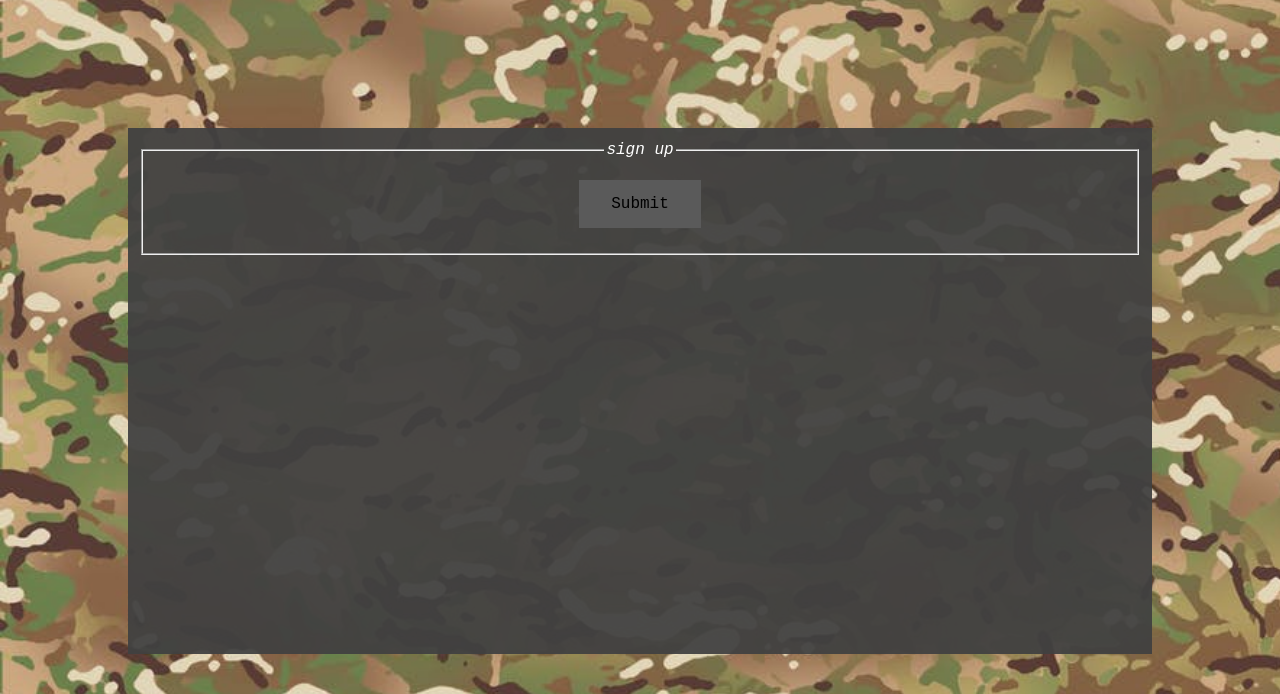
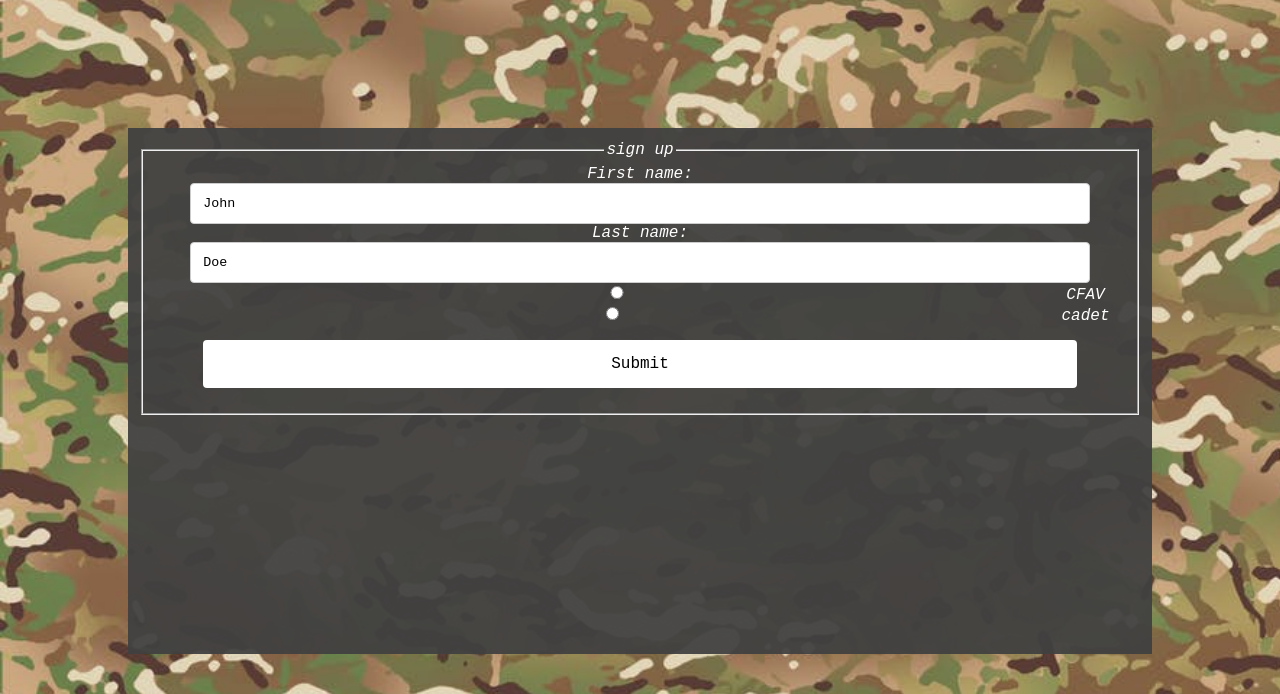
Before and after one commit to Omagar1/CadetLink, a PHP site: page /signUp.htm in a window 1280 px wide. Shown: the part 58-752 px from the top of the page. Run offline with PHP 8.4, Linux system fonts and the light colour scheme.

Commit message:
Added SignUp
Most elements work, just Radio buttons off centre

```diff
--- a/main.css
+++ b/main.css
@@ -1,6 +1,7 @@
 * {
     color: white;
     font-family: 'Courier New', monospace;
+
 }
 
 
@@ -33,15 +34,13 @@
     margin: 0;
     height: auto;
   }
-  /* body p{
-      font-family: 'Courier New', monospace;
-  } */
 
     #container{
       min-height: 100%;
       background-color: none;
       border: none;
     }
+
       #main {
         background-color: rgb(65, 65, 65, 0.938);
         margin: 10%;
@@ -57,9 +56,7 @@
           margin-left: auto;  /* copy right Noah inc 2022 */
           margin-right: auto;
         }
-        #factionSelect{                         /* broken */
-            background-color:rgb(65, 65, 65,);/* broken */
-          }                                     /* broken */
+
           input[type=text], select, textarea {
             width: 90%;
             padding: 12px;
@@ -67,18 +64,24 @@
             border-radius: 4px;
             resize: vertical;
             background-color:rgb(65, 65, 65,);
+            color: black;
+
+          }
+          input {
+            height: auto;
+            width: 90%;
 
           }
 
-          input {
-            height: auto;
-            width: 90%;
+          #radio {
+            width: auto !important;
+            padding-right: 0px !important;
           }
 
   /* ----------------------------- Button stuff  -----------------------------  */
 
         .button {
-          background-color: #5a5a5a;
+          background-color: white;
           border: none;
           color:black;
           padding: 15px 32px;
@@ -87,10 +90,10 @@
           display: inline-block;
           margin: 15px;
           font-size: 16px;
+          border-radius: 4px;
         }
         .button:hover {
-          background-color: #ffffff;
-          color:rgb(255, 0, 0);
+          background-color: rgb(72, 255, 0);
         }
 
         /* ----------------------------- footer stuff -----------------------------  */
--- a/signUp.htm
+++ b/signUp.htm
@@ -27,10 +27,18 @@
           <fieldset>
             <Legend>sign up</Legend>
             <form>
+              <label for="fname">First name:</label><br>
+              <input type="text" id="fname" name="fname" value="John"><br>
+              <label for="lname">Last name:</label><br>
+              <input type="text" id="lname" name="lname" value="Doe">
+              <div id = "radio">
+              <input type="radio" id="CFAV" name="role" value="CFAV">
+              <label for="CFAV">CFAV</label><br>
+              <input type="radio" id="cadet" name="role" value="cadet">
+              <label for="cadet">cadet</label><br>
+              <input type="submit" class = "button">
+              </div>
             </form>
-            <button type="button" class="button" style="text-align: center;"
-            onclick="document.body.style.backgroundImage = url('./images/imperialGuardBG.jpg')">
-            Submit</button>
           </fieldset>
         </div>
       </div>
```
